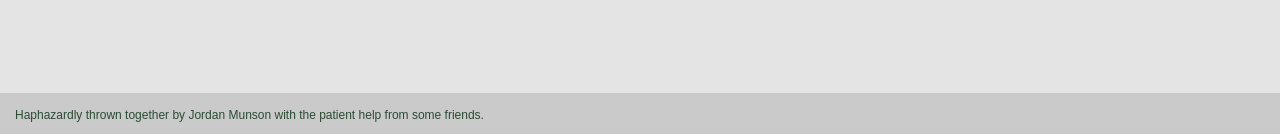
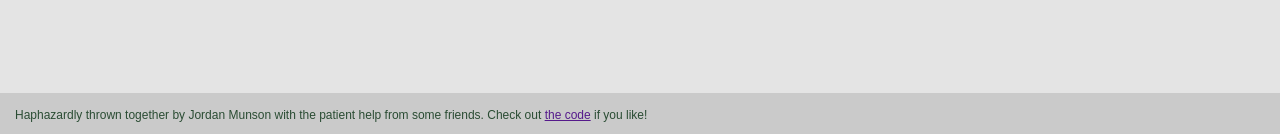
Before and after one commit to jordanmunson/jordanmunson.github.com, a Jekyll site: the page built from index.html, in a window 1280 px wide. Shown: the part 763-897 px from the top of the page. Built offline with Jekyll 4.4.1, drawn with Linux system fonts in a browser that asks for light colours; Markdown is read by kramdown in place of the engine named in the settings.

Commit message:
Adding link to codebase in footer

```diff
--- a/_layouts/default.html
+++ b/_layouts/default.html
@@ -11,7 +11,7 @@
     <link rel="stylesheet" href="/css/normalize.css">
     <link rel="stylesheet" href="/css/main.css">
     <!-- syntax highlighting CSS -->
-    <link rel="stylesheet" href="/css/syntax.css">
+    <!-- <link rel="stylesheet" href="/css/syntax.css"> -->
 
   </head>
 
@@ -34,7 +34,7 @@
      <div class="spacer">&nbsp;</div>
 
     <footer>
-      <div class="text">Haphazardly thrown together by Jordan Munson with the patient help from some friends.</div>
+      <div class="text">Haphazardly thrown together by Jordan Munson with the patient help from some friends. Check out <a href="" >the code</a> if you like!</div>
     </footer>
 
   </body>
```
